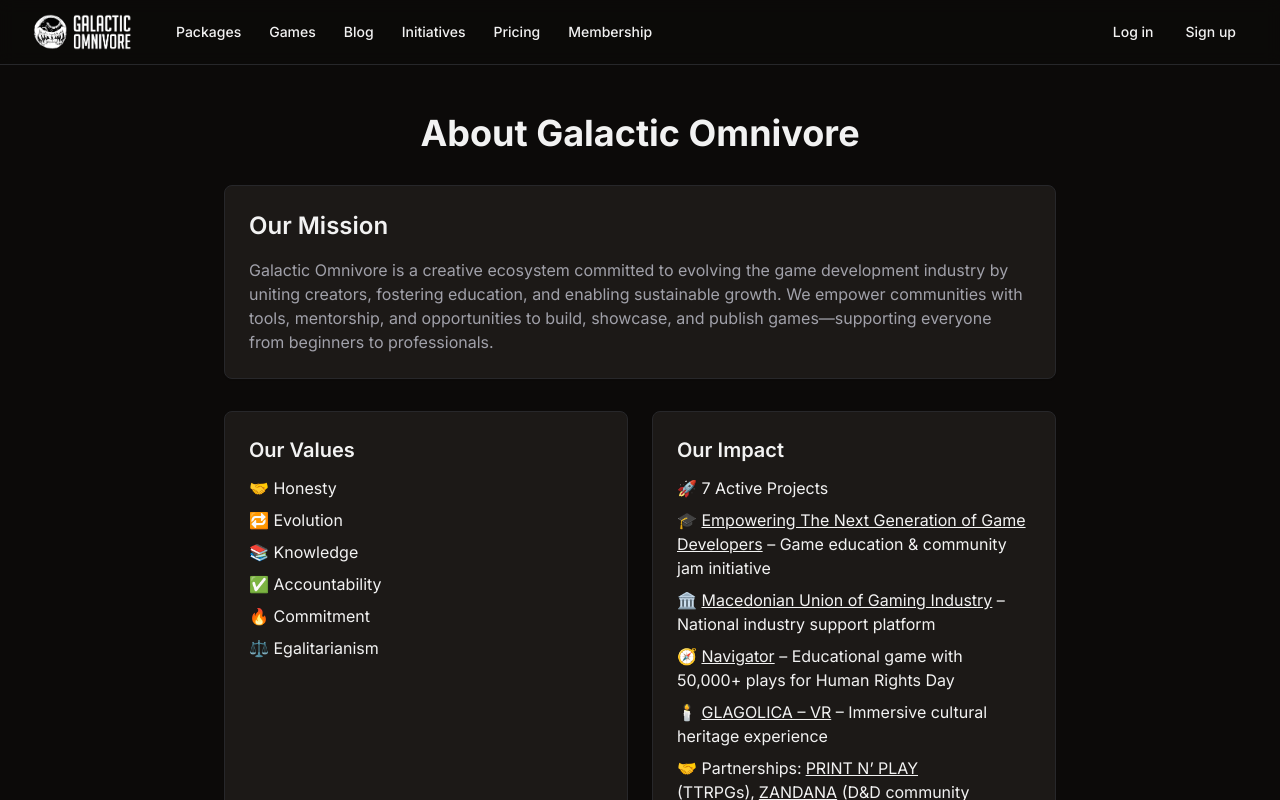
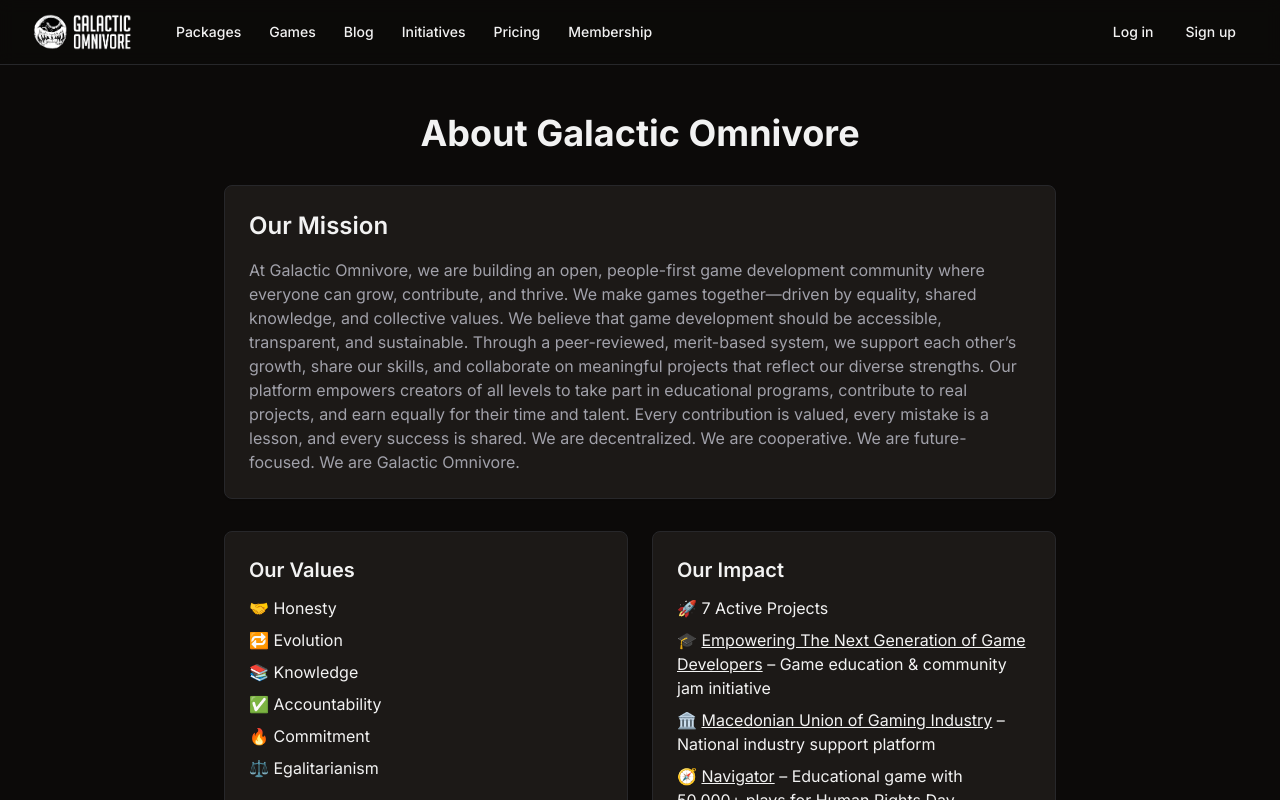
Before and after one commit to GalacticOmnivoreElder/gowebsite, a Next.js app: page /about in a window 1280 px wide. Shown: the top 800 px of the page. Built offline with nearby package versions, Linux system fonts and the light colour scheme; no server answers.

Commit message:
Update Mission Statement

```diff
--- a/src/app/about/page.js
+++ b/src/app/about/page.js
@@ -12,8 +12,14 @@
           <CardContent className="pt-6">
             <h2 className="text-2xl font-semibold mb-4">Our Mission</h2>
             <p className="text-muted-foreground">
-              Galactic Omnivore is a creative ecosystem committed to evolving the game development industry by uniting creators, fostering education, and enabling sustainable growth. We empower communities with tools, mentorship, and opportunities to build, showcase, and publish games—supporting everyone from beginners to professionals.
-            </p>
+            At Galactic Omnivore, we are building an open, people-first game development community where everyone can grow, contribute, and thrive. We make games together—driven by equality, shared knowledge, and collective values.
+
+We believe that game development should be accessible, transparent, and sustainable. Through a peer-reviewed, merit-based system, we support each other’s growth, share our skills, and collaborate on meaningful projects that reflect our diverse strengths.
+
+Our platform empowers creators of all levels to take part in educational programs, contribute to real projects, and earn equally for their time and talent. Every contribution is valued, every mistake is a lesson, and every success is shared.
+
+We are decentralized. We are cooperative. We are future-focused.
+We are Galactic Omnivore.            </p>
           </CardContent>
         </Card>
 
```
